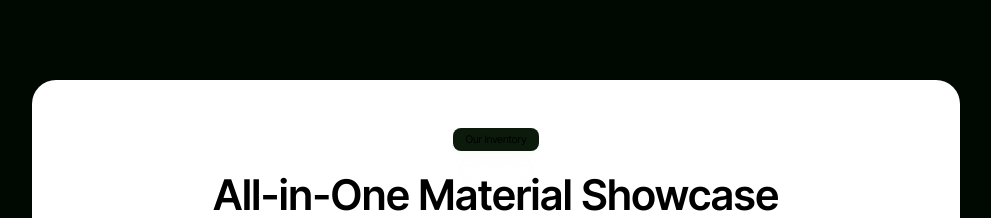
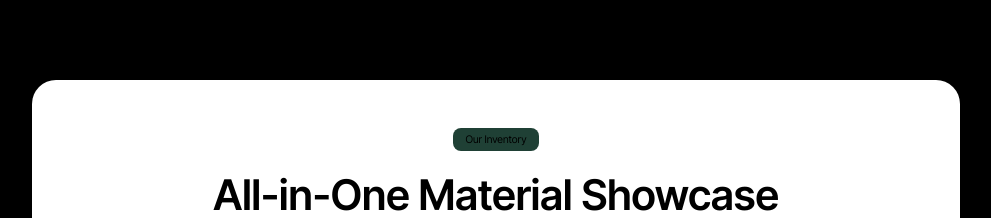
Before and after one commit to dmytro-webild/d6a241ce-9d91-4cb3-9e95-a5f34d405557, a React (Vite) app: page / in a window 1280 px wide. Shown: the part 880-1098 px from the top of the page, without its empty margins (144-1135 px from the left). Built offline with nearby package versions, Linux system fonts and the light colour scheme; a web font is replaced by a local one.

Commit message:
Update theme colors

```diff
--- a/src/index.css
+++ b/src/index.css
@@ -5,15 +5,15 @@
 
 :root {
   /* @colorThemes/lightTheme/grayNavyBlue */
-  --background: #000802;
-  --card: #0b1a0b;
-  --foreground: #e6ffe6;
-  --primary-cta: #80da9b;
-  --primary-cta-text: #000802;
-  --secondary-cta: #07170b;
-  --secondary-cta-text: #e6ffe6;
-  --accent: #38714a;
-  --background-accent: #2c6541;
+  --background: #000000;
+  --card: #1f4035;
+  --foreground: #ffffff;
+  --primary-cta: #ffffff;
+  --primary-cta-text: #051a12;
+  --secondary-cta: #0d2b1f;
+  --secondary-cta-text: #d4f6e8;
+  --accent: #0d5238;
+  --background-accent: #10b981;
 
   /* @layout/border-radius/rounded */
   --radius: 0.5rem;
```
